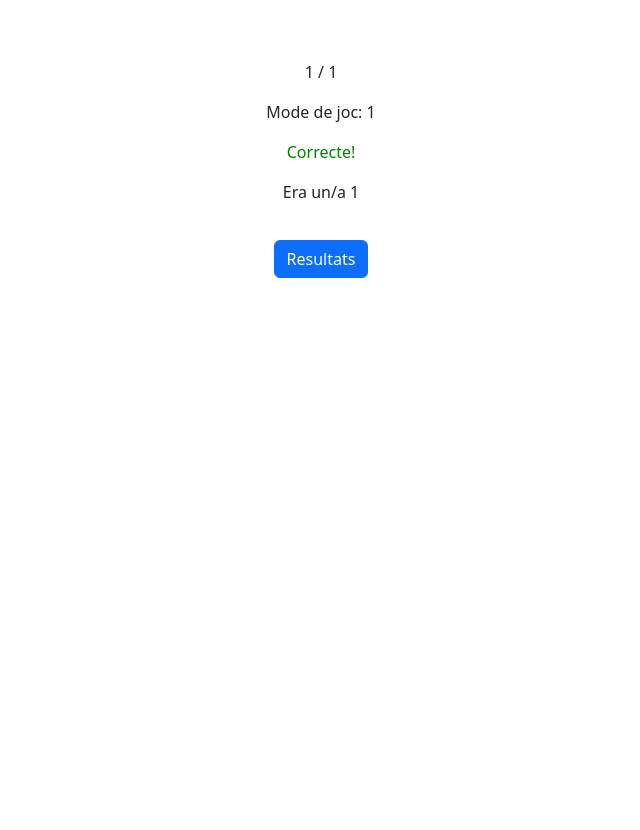
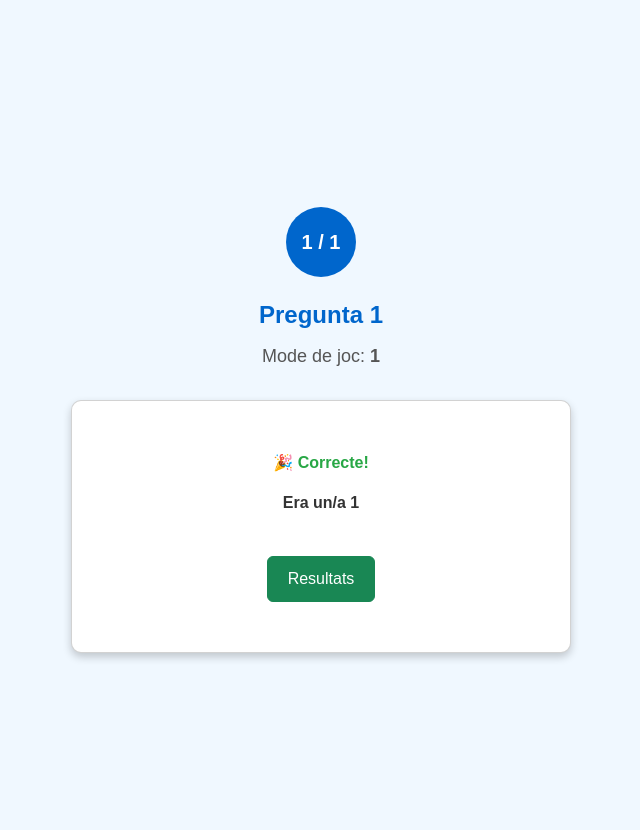
Before and after one commit to fergascod/oceanID, a Flask app: page /response/1/1 in a window 1280 px wide. Shown: the whole page, without its empty margins (319-959 px from the left). Before the commit the page ends 278 px from the top, so only its background shows below. Run offline with Flask 2, Linux system fonts and the light colour scheme; the visitor is signed in with stand-in values (Sample User, id 1).

Commit message:
Added styling to response

```diff
--- a/templates/response.html
+++ b/templates/response.html
@@ -1,29 +1,123 @@
 <!DOCTYPE html>
-<html lang='en'>
+<html lang="en">
 <head>
   <meta charset="utf-8" />
   <meta name="viewport" content="width=device-width, initial-scale=1">
   <link href="https://cdn.jsdelivr.net/npm/bootstrap@5.2.3/dist/css/bootstrap.min.css" rel="stylesheet" integrity="sha384-rbsA2VBKQhggwzxH7pPCaAqO46MgnOM80zW1RWuH61DGLwZJEdK2Kadq2F9CUG65" crossorigin="anonymous">
   <link rel="stylesheet" type="text/css" href="static/mystyle.css">
   <title>Pregunta {{num}}</title>
+  <style>
+    /* General Styling */
+    body {
+      font-family: Arial, sans-serif;
+      background-color: #f0f8ff;
+      color: #333;
+    }
+
+    /* Wrapper for centering and spacing */
+    .content-wrapper {
+      display: flex;
+      flex-direction: column;
+      align-items: center;
+      justify-content: center;
+      min-height: 100vh;
+      padding: 20px;
+    }
+
+    /* Card Styling */
+    .card {
+      background-color: #fff;
+      border-radius: 10px;
+      box-shadow: 0 4px 8px rgba(0, 0, 0, 0.2);
+      padding: 30px;
+      margin-top: 30px;
+      max-width: 500px;
+      width: 100%;
+      text-align: center;
+    }
+
+    /* Feedback text styling */
+    .feedback {
+      font-weight: bold;
+      margin-top: 20px;
+    }
+    .correct {
+      color: #28a745;
+    }
+    .incorrect {
+      color: #dc3545;
+    }
+
+    /* Navigation Button */
+    .next-btn {
+      margin-top: 25px;
+      padding: 10px 20px;
+      font-size: 16px;
+    }
+
+    /* Header and Progress Styling */
+    .header {
+      font-size: 24px;
+      font-weight: bold;
+      color: #0066cc;
+      margin-bottom: 10px;
+    }
+    .subheader {
+      font-size: 18px;
+      color: #555;
+    }
+
+    /* Decorative Elements */
+    .progress-circle {
+      width: 70px;
+      height: 70px;
+      border-radius: 50%;
+      background-color: #0066cc;
+      color: #fff;
+      display: flex;
+      align-items: center;
+      justify-content: center;
+      font-size: 20px;
+      font-weight: bold;
+      margin: 0 auto 20px;
+    }
+  </style>
 </head>
-<body  style="text-align: center;">
-  <p style="padding-top: 30px;">{{num}} / {{max_num}}</p>
-  <p>Mode de joc: {{game_mode}}</p>
 
-  {% if correct==response %}
-    <p style="color:green;">Correcte!</p>
-    <p>Era un/a {{correct}}</p>
-  {% else %}
-    <p style="color:red;">Incorrecte!</p>
-    <p>La teva resposta: {{response}}</p>
-    <p>Resposta correcta: {{correct}}</p>
-  {% endif %}
-  {% if num|float < max_num|float %}
-    <a href="{{ url_for('question', num=num|int+1, max_num=max_num, game_mode=game_mode)}}"><button type="button" class="btn btn-primary">Següent</button></a>
-  {% else %}
-    <a href="{{ url_for('results')}}"><button type="button" class="btn btn-primary">Resultats</button></a>
-  {% endif %}
+<body>
+  <div class="content-wrapper">
+    <!-- Progress Circle and Header -->
+    <div class="progress-circle">{{ num }} / {{ max_num }}</div>
+    <div class="header">Pregunta {{ num }}</div>
+    <div class="subheader">Mode de joc: <strong>{{ game_mode }}</strong></div>
+
+    <!-- Card for Feedback and Information -->
+    <div class="card">
+      <!-- Feedback based on correctness -->
+      <div class="feedback">
+        {% if correct == response %}
+          <p class="correct">🎉 Correcte!</p>
+          <p>Era un/a <strong>{{ correct }}</strong></p>
+        {% else %}
+          <p class="incorrect">❌ Incorrecte!</p>
+          <p>La teva resposta: <strong>{{ response }}</strong></p>
+          <p>Resposta correcta: <strong>{{ correct }}</strong></p>
+        {% endif %}
+      </div>
+
+      <!-- Navigation Button: Next or Results -->
+      {% if num|float < max_num|float %}
+        <a href="{{ url_for('question', num=num|int + 1, max_num=max_num, game_mode=game_mode) }}">
+          <button type="button" class="btn btn-primary next-btn">Següent</button>
+        </a>
+      {% else %}
+        <a href="{{ url_for('results') }}">
+          <button type="button" class="btn btn-success next-btn">Resultats</button>
+        </a>
+      {% endif %}
+    </div>
+  </div>
+
   <script src="https://cdn.jsdelivr.net/npm/bootstrap@5.2.3/dist/js/bootstrap.bundle.min.js" integrity="sha384-kenU1KFdBIe4zVF0s0G1M5b4hcpxyD9F7jL+jjXkk+Q2h455rYXK/7HAuoJl+0I4" crossorigin="anonymous"></script>
 </body>
 </html>
```
